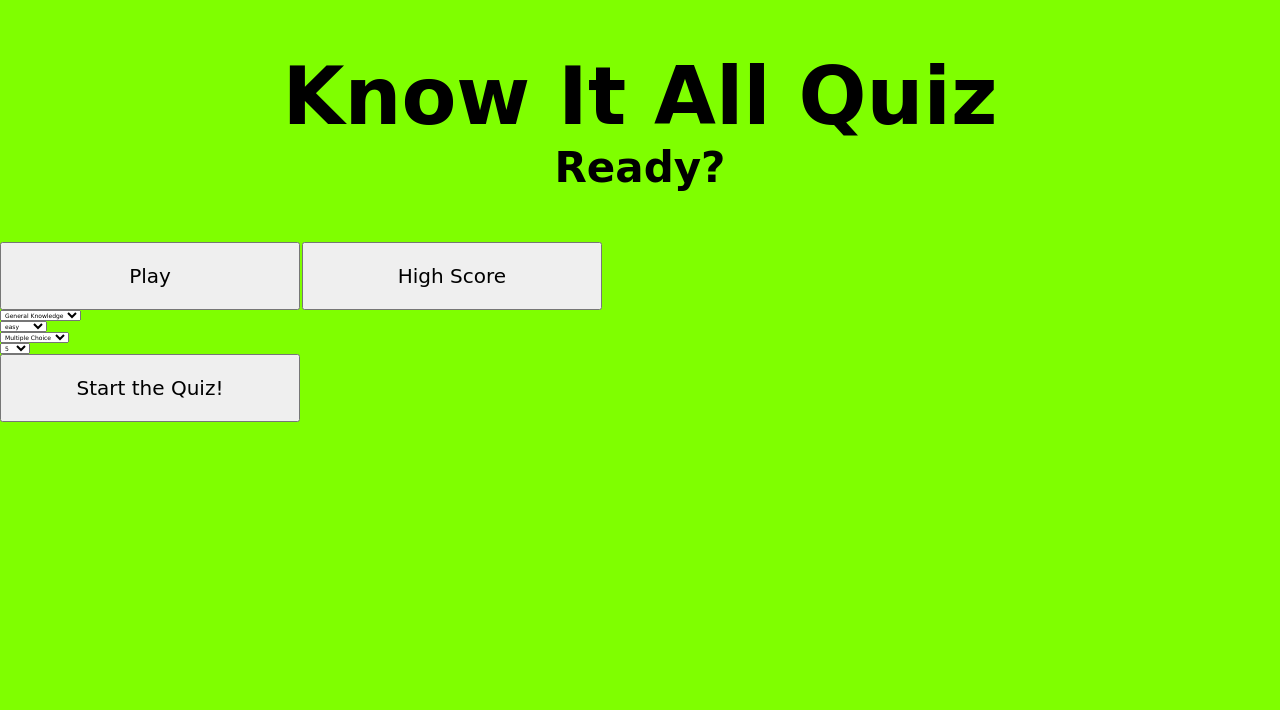
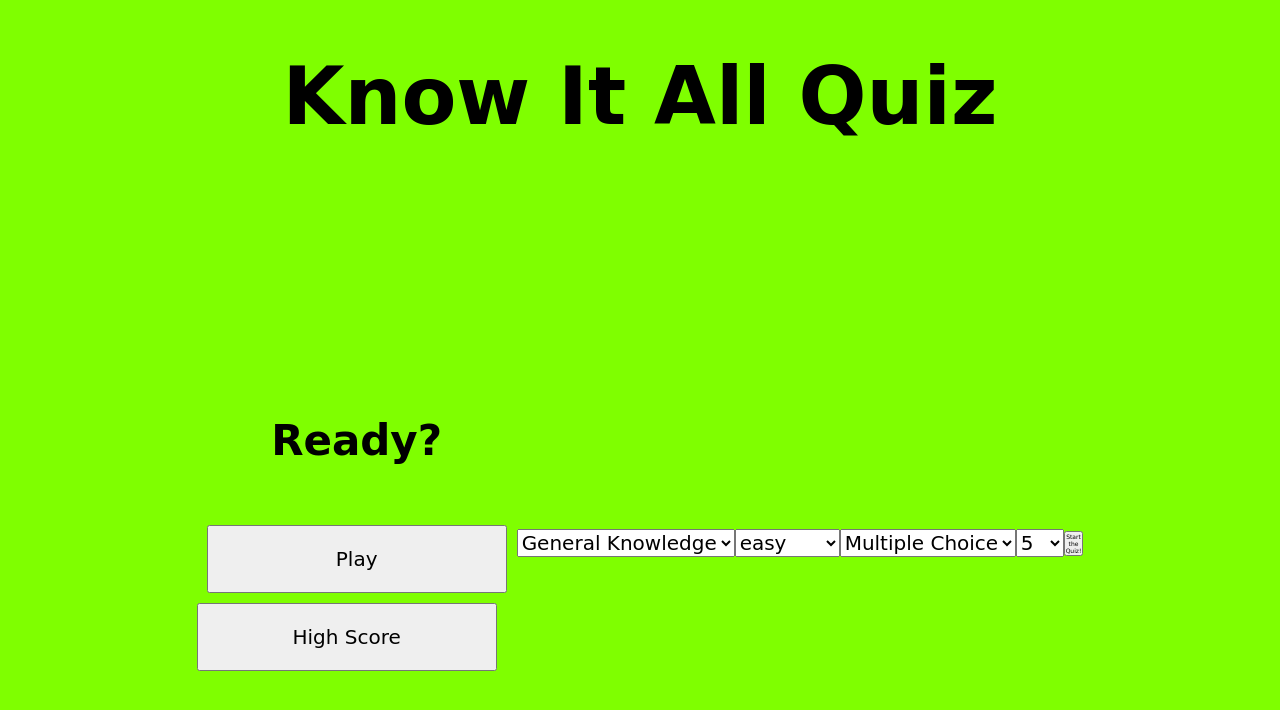
Before and after one commit to riskthatbiscuit/Know-It-All-Quiz, a plain HTML site: page index.html in a window 1280 px wide. Both pictures are taken after a click on the button "Play". Drawn offline with Linux system fonts and the light colour scheme.

Commit message:
made more changes to html and css

```diff
--- a/assets/style.css
+++ b/assets/style.css
@@ -19,7 +19,7 @@ h2 {
     text-align: center;
     padding-bottom: 5rem;
 }
-.container {
+#container {
     width: 100vw;
     height: 100vh;
     display: flex;
@@ -35,18 +35,34 @@ h2 {
     flex-direction: column;
 }
 
-button {
+button#Play {
+  position: relative;
+  display: inline;
     font-size: 2rem;
     padding: 2rem 0;
     width: 30rem;
     text-align: center;
+    margin: 1rem;
+
+}
+
+button#HighScore {
+  position: relative;
+  display: inline;
+    font-size: 2rem;
+    padding: 2rem 0;
+    width: 30rem;
+    text-align: center;
+    margin: auto;
+
 }
 
 button:hover {
-    cursor: pointer;
-    box-shadow: 0 1rem 1rem 0;
-    transition: transform 150%;
-    animation: wiggle 2s linear infinite;
+  justify-content: center;
+  cursor: pointer;
+  box-shadow: 0 1rem 1rem 0;
+  transition: transform 150%;
+  animation: wiggle 2s linear infinite;
 }
 
 @keyframes wiggle {
@@ -71,5 +87,13 @@ button:hover {
       40%, 100% {
         transform: rotateZ(0);
       }
-    }
+
 }
+
+select {
+  position: relative;
+  font-size: 2rem;
+  display: inline;
+  margin: auto;
+  justify-content: end;
+}
--- a/index.html
+++ b/index.html
@@ -15,8 +15,10 @@
         <div id="home">
             <h2>Ready?</h2>
             <button id="Play">Play</button>
-            <button id="highScore">High Score</button>
+            <button id="HighScore">High Score</button>
         </div>
+        <div id="home2"></div>
+        <div id="home3"></div>
     </section>
 
     <script src="./assets/script.js">
```
